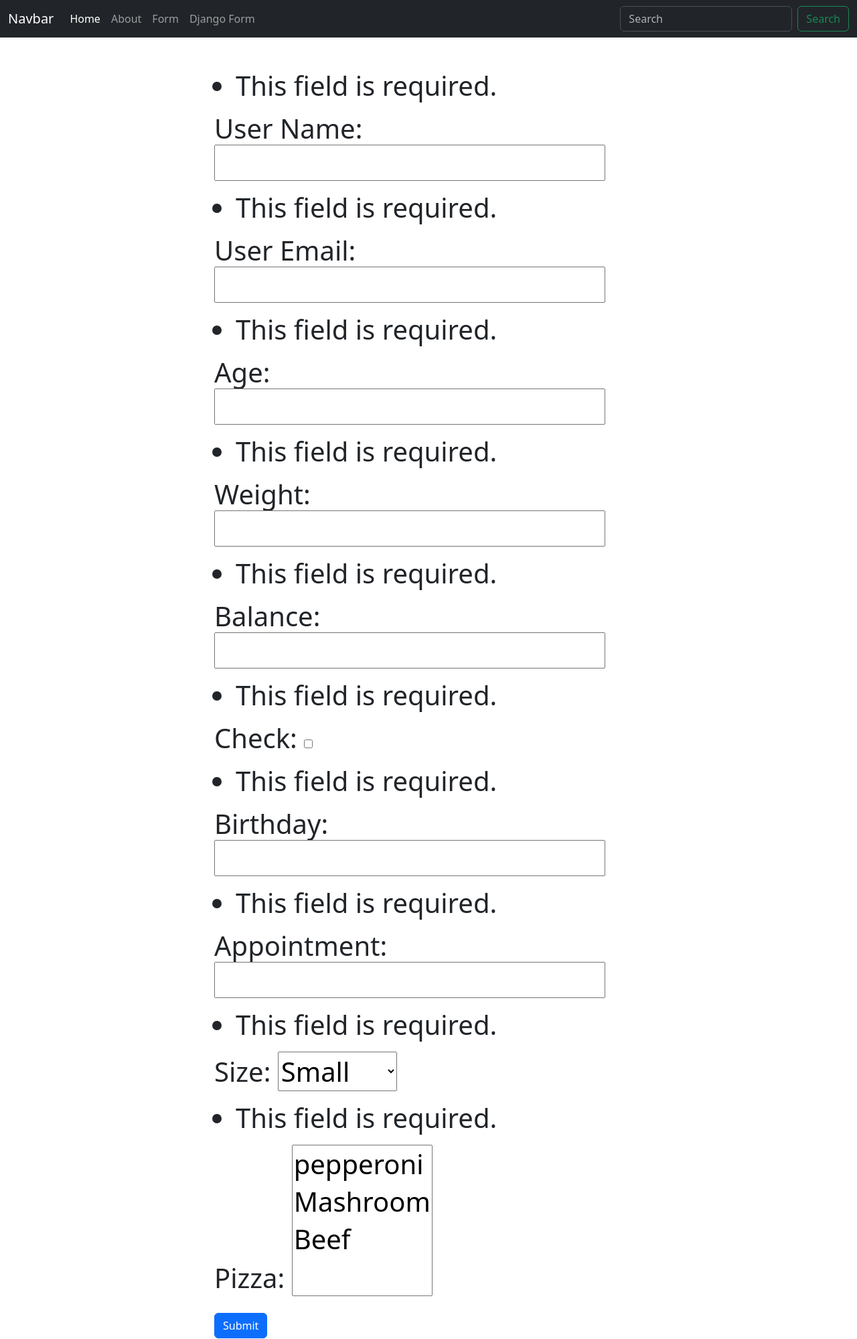
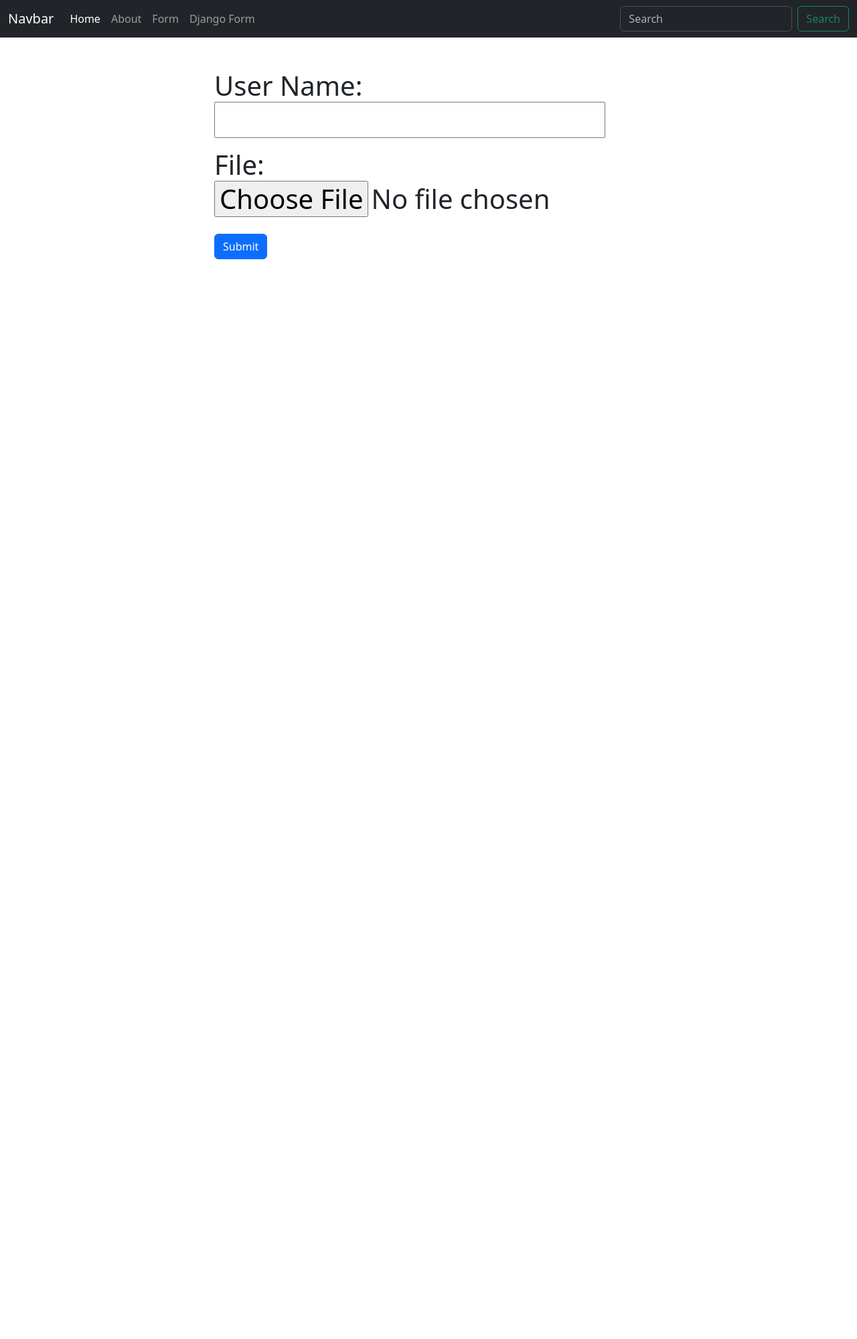
Before and after one commit to tanverrana/django-fifth-project, a Django app: page /django_form/ in a window 1280 px wide. Shown: the whole page at 67% size. After the commit the page ends 387 px from the top, so only its background shows below. Run offline with Django 4.2, Linux system fonts and the light colour scheme.

Commit message:
file uplod with upload folder

```diff
--- a/first_app/forms.py
+++ b/first_app/forms.py
@@ -3,14 +3,16 @@ from django import forms
 
 class contactForm(forms.Form):
     name = forms.CharField(label="User Name")
-    email = forms.EmailField(label="User Email")
-    age = forms.IntegerField()
-    weight = forms.FloatField()
-    balance = forms.DecimalField()
-    check = forms.BooleanField()
-    birthday = forms.DateField()
-    appointment = forms.DateTimeField()
-    CHOICES = [('S', 'Small'), ('M', 'Medium'), ('L', 'Large')]
-    size = forms.ChoiceField(choices=CHOICES)
-    meal = [('p', 'pepperoni'), ('M', 'Mashroom'), ('B', 'Beef')]
-    pizza = forms.MultipleChoiceField(choices=meal)
+    file = forms.FileField()
+
+    # email = forms.EmailField(label="User Email")
+    # age = forms.IntegerField()
+    # weight = forms.FloatField()
+    # balance = forms.DecimalField()
+    # check = forms.BooleanField()
+    # birthday = forms.DateField()
+    # appointment = forms.DateTimeField()
+    # CHOICES = [('S', 'Small'), ('M', 'Medium'), ('L', 'Large')]
+    # size = forms.ChoiceField(choices=CHOICES)
+    # meal = [('p', 'pepperoni'), ('M', 'Mashroom'), ('B', 'Beef')]
+    # pizza = forms.MultipleChoiceField(choices=meal)
--- a/first_app/templates/first_app/django_form.html
+++ b/first_app/templates/first_app/django_form.html
@@ -1,5 +1,5 @@
 {% extends 'base.html' %} {% block content %}
-<form method="POST" action="" style="width: 50%; height:500px; margin:auto;" class="pt-5">
+<form method="POST" action="" style="width: 50%; height:500px; margin:auto;" class="pt-5" enctype="multipart/form-data">
     {% csrf_token %}
     {{form.as_p}}
     <button type="submit" class="btn btn-primary">Submit</button>
--- a/first_app/views.py
+++ b/first_app/views.py
@@ -24,7 +24,15 @@ def submit_form(request):
 
 
 def DjangoForm(request):
-    form = contactForm(request.POST)
-    if form.is_valid():
-        print(form.cleaned_data)
+    if request.method == 'POST':
+        form = contactForm(request.POST, request.FILES)
+        if form.is_valid():
+            file = form.cleaned_data['file']
+            with open('./first_app/upload/' + file.name, 'wb+') as destination:
+                for chunk in file.chunks():
+                    destination.write(chunk)
+            print(form.cleaned_data)
+            return render(request, './first_app/django_form.html', {'form': form})
+    else:
+        form = contactForm()
     return render(request, './first_app/django_form.html', {'form': form})
```
Also changed, not shown: first_app/upload/tanver.jpeg (added).
